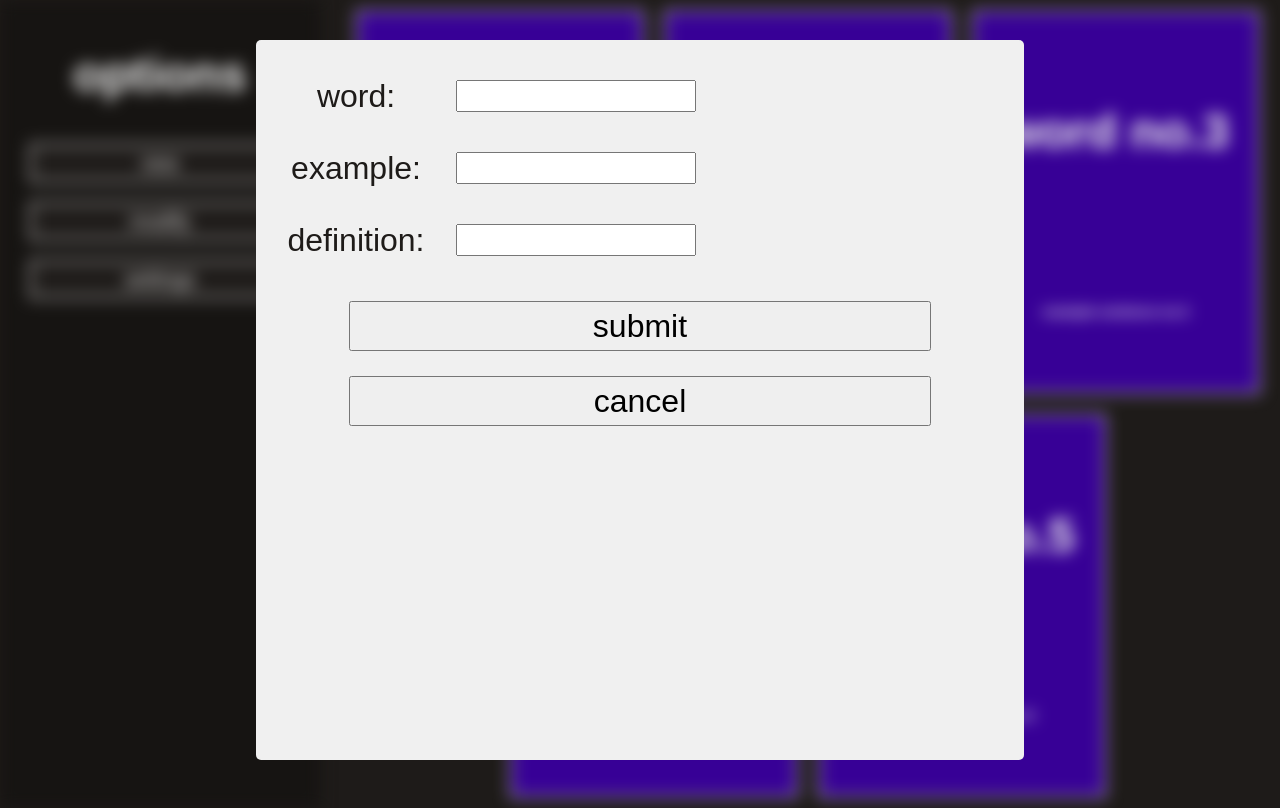
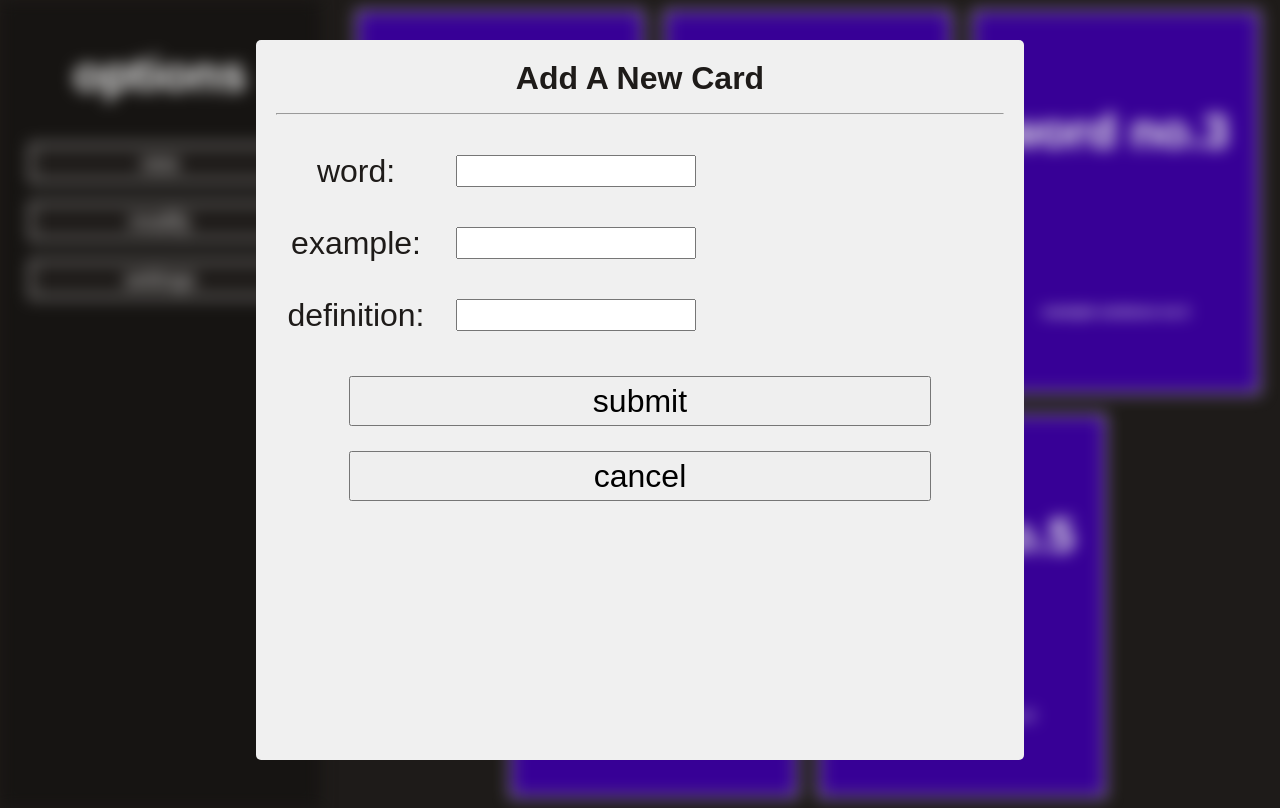
Before and after one commit to Greggry/flashcards, a website: page index.html in a window 1280 px wide. Both pictures are taken after a click on the button "new". Drawn offline with Linux system fonts and the light colour scheme.

Commit message:
added titles to modals

```diff
--- a/css/main.scss
+++ b/css/main.scss
@@ -156,6 +156,17 @@ body {
   font-size: 2rem;
   border-radius: 5px;
 
+  &__title {
+    margin-bottom: 20px;
+
+    h1 {
+      font-size: 2rem;
+      height: 4rem;
+      display: inline; // to remove the empty space created by browsers
+      text-transform: capitalize;
+    }
+  }
+
   &__preview-container {
     display: flex;
     justify-content: center;
--- a/index.js
+++ b/index.js
@@ -78,8 +78,8 @@ class DomMaker {
         if (layer >= maxLayer || !content) return;
 
         if (typeof content === 'string')
-          // valid argument for innerHTML
-          element.innerHTML = content;
+          // valid argument for innerHTML. += so it doesn't delete anything added previously
+          element.innerHTML += content;
         else if (typeof content === 'object' && typeof content.appendChild === 'function')
           // valid DOM node inside
           element.appendChild(content);
@@ -216,27 +216,32 @@ class DomMaker {
   }
 
   newModal(parent, options) {
-    // the element to which things are appended
-    const modalContent = this.newElement('div', {
-      class: 'modal-content',
-    });
-    const modal = this.newElement('div', {
-      content: modalContent,
-      class: 'modal',
+    this.toggleDisableAndBlur();
+
+    const title = this.newElement('div', {
+      content: [`<h1>${options?.title}</h1>` ?? '', '<hr />'],
+      class: 'modal__title',
     });
 
-    this.appendElement(modal, parent, { doMount: options?.doMount });
-    this.toggleDisableAndBlur();
+    // the element to which things are appended, the outside layer is for the cancel button and the modal title
+    const modalContent = this.newElement('div', {
+      class: 'modal__content',
+    });
 
     const cancelButton = this.newElement('button', {
       content: 'cancel',
-      parentElement: modal, // not modalContent, because we want it always at the bottom
       class: 'modal__btn',
       click: () => {
         this.toggleDisableAndBlur();
         modal.remove();
       },
     });
+
+    const modal = this.newElement('div', {
+      content: [title, modalContent, cancelButton],
+      class: 'modal',
+    });
+    this.appendElement(modal, parent, { doMount: options?.doMount });
 
     return modalContent;
   }
@@ -295,7 +300,9 @@ class DomMaker {
   }
 
   newCardModal() {
-    const modalContent = this.newModal(document.body);
+    const modalContent = this.newModal(document.body, {
+      title: 'add a new card',
+    });
 
     const [formContainer] = this.generateForm(modalContent, {
       doMakeNew: true,
@@ -324,14 +331,14 @@ class DomMaker {
       const removeCardButton = this.newElement('button', {
         class: 'card--small__btn-delete',
         parentElement: cardElement,
-        click: e => {
+        click: () => {
           // remove from cardArray
           this.cardArray.includes(cardObject)
             ? this.cardArray.splice(this.cardArray.indexOf(cardObject), 1)
             : '';
 
           // if there are labels shown, remove them from the DOM
-          cardElement.closest('.modal-content').querySelector('.form-container')?.remove();
+          cardElement.closest('.modal__content').querySelector('.form-container')?.remove();
 
           // remove preview card
           cardElement.remove();
@@ -345,7 +352,9 @@ class DomMaker {
   }
 
   modifyModal() {
-    const modalContent = this.newModal(document.body);
+    const modalContent = this.newModal(document.body, {
+      title: 'modify a card',
+    });
     // create an array of the cards with additional functionalities
     const previewCardArray = this.generateCardPreview();
 
@@ -384,7 +393,9 @@ class DomMaker {
   }
 
   settingsModal() {
-    const modalContent = this.newModal(document.body);
+    const modalContent = this.newModal(document.body, {
+      title: 'settings',
+    });
 
     modalContent.innerHTML = 'Add stuff here later!';
   }
```
Also changed, not shown: css/main.css, 1 other file.
